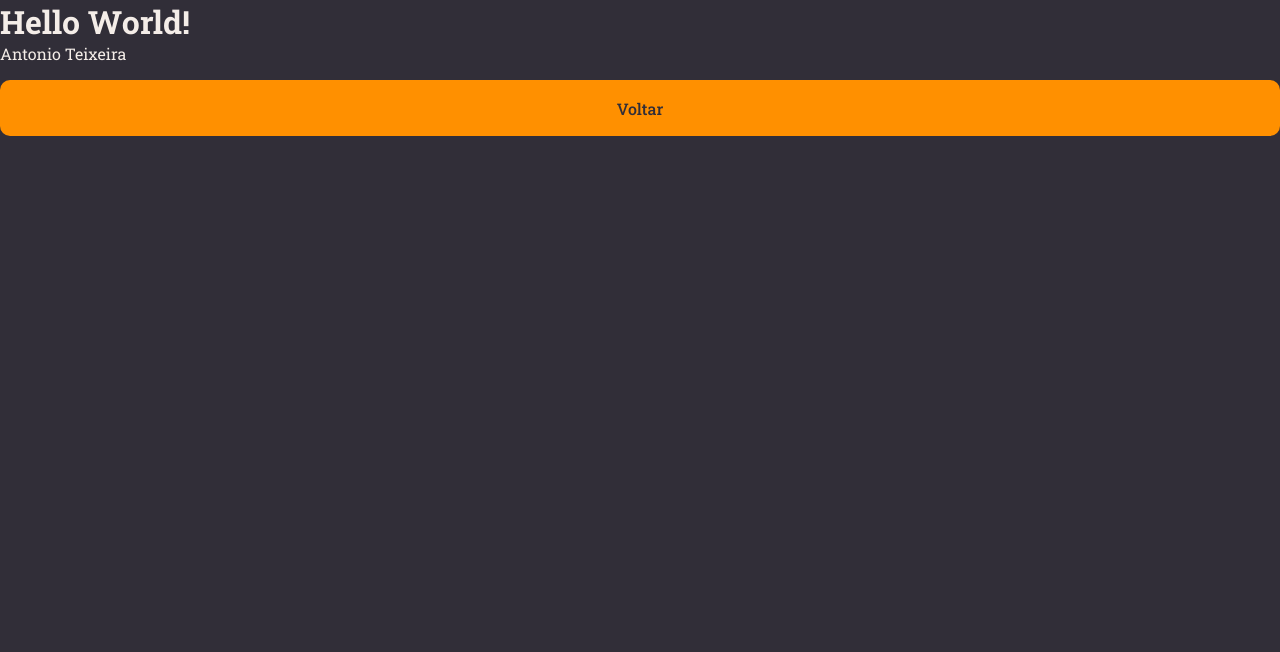
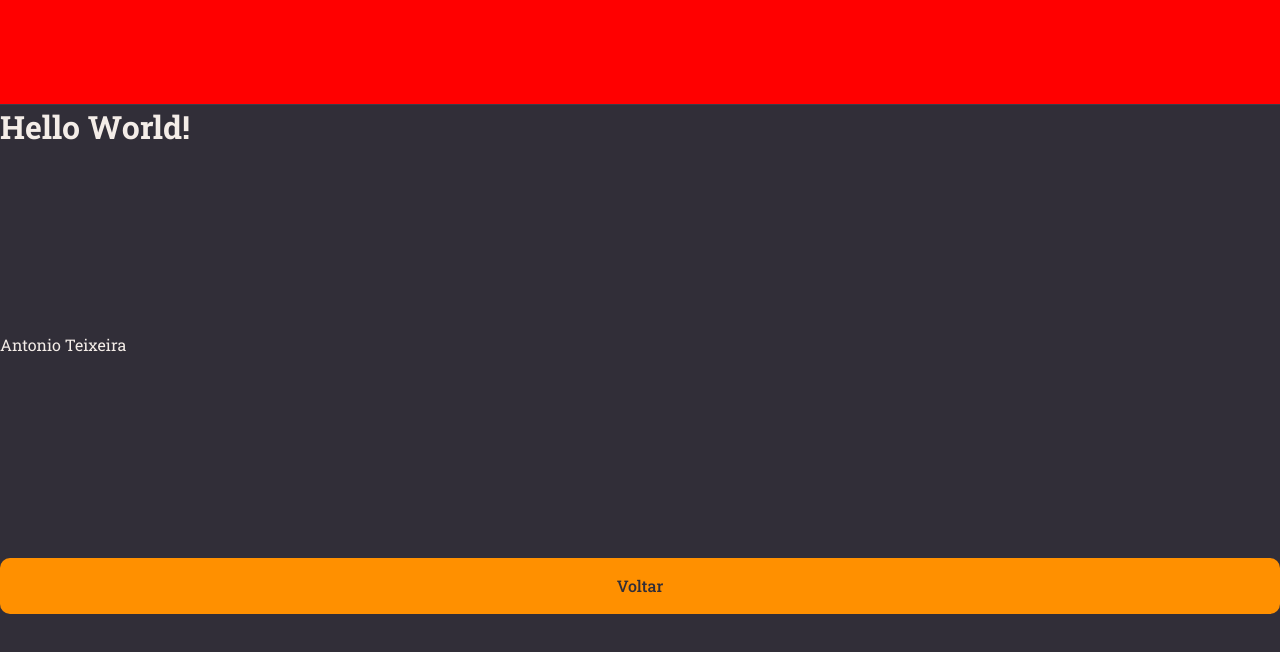
Before and after one commit to antoniolsteixeira/rocketnotesFront, a React (Vite) app: page / in a window 1280 px wide. Shown: the top 652 px of the page. Built offline with nearby package versions, Linux system fonts and the light colour scheme.

Commit message:
update13082024

```diff
--- /dev/null
+++ b/src/components/Header/index.jsx
@@ -0,0 +1,9 @@
+import { Container } from './styled';
+
+export function Header() {
+    return (
+        <Container>
+
+        </Container>
+    );
+}
--- /dev/null
+++ b/src/components/Header/styled.js
@@ -0,0 +1,20 @@
+import styled from 'styled-components';
+
+export const Container = styled.header`
+    grid-area: header;
+
+    height: 105px;
+    width: 100%;
+
+    border-bottom-width: 1px;
+    border-bottom-style: solid;
+    border-bottom-color: ${({ theme }) => theme.COLORS.BACKGROUND_700};
+
+    display: flex;
+    justify-content: space-between;
+
+    padding: 0 80px;
+
+    background: red;
+`
+;
--- a/src/pages/Details/index.jsx
+++ b/src/pages/Details/index.jsx
@@ -1,9 +1,12 @@
-import { Container } from "./styles";
+import { Container } from "./styled";
+
+import { Header } from '../../components/Header'
 import { Button } from "../../components/Button";
 
 export function Details() {
   return (
     <Container>
+      <Header />
       <h1>Hello World!</h1>
       <span>Antonio Teixeira</span>
       <Button title="Voltar" />
--- /dev/null
+++ b/src/pages/Details/styled.js
@@ -0,0 +1,13 @@
+import styled from "styled-components";
+
+export const Container = styled.div`
+    width: 100%;
+    height: 100vh;
+
+    display: grid;
+    grid-template-rows: 105px auto;
+    grid-template-areas:
+    "header"
+    "content"
+
+`;
--- a/src/pages/Details/styles.js
+++ /dev/null
@@ -1,5 +0,0 @@
-import styled from "styled-components";
-
-export const Container = styled.div`
-
-`;
```
